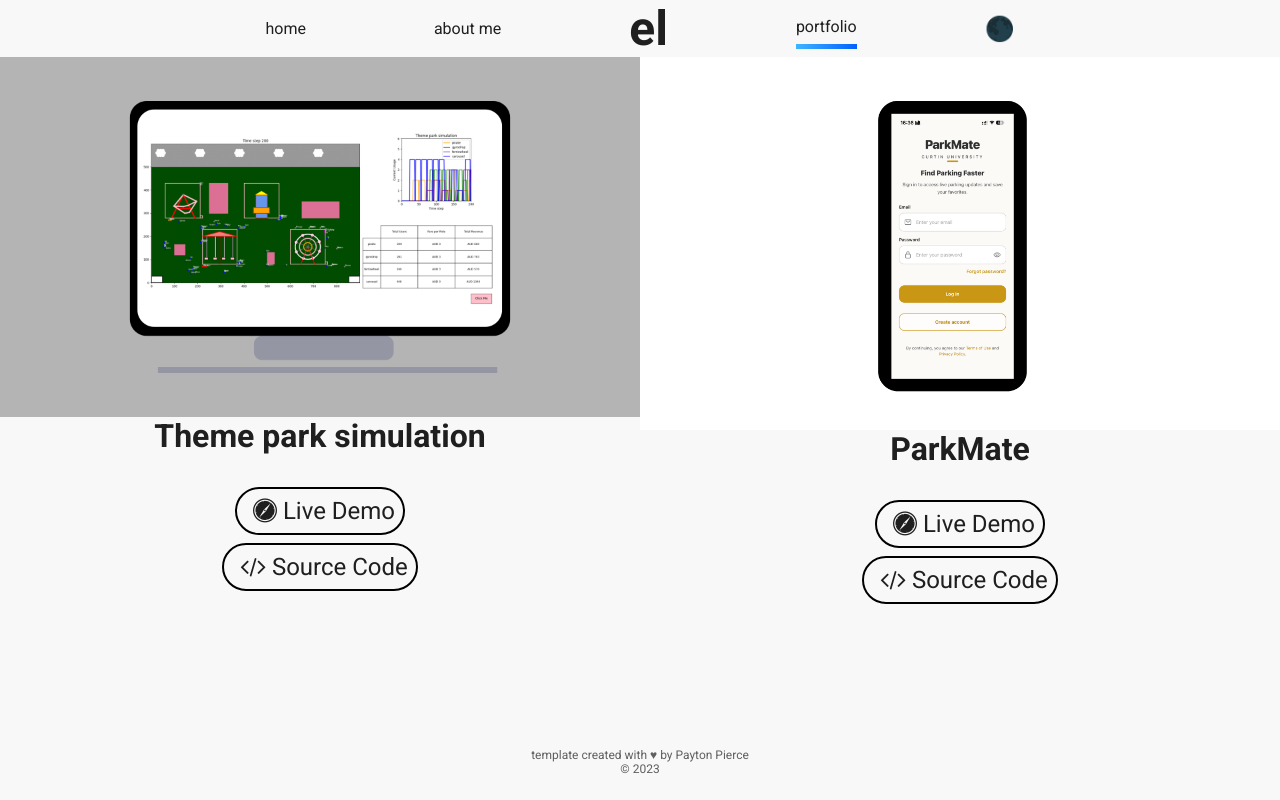
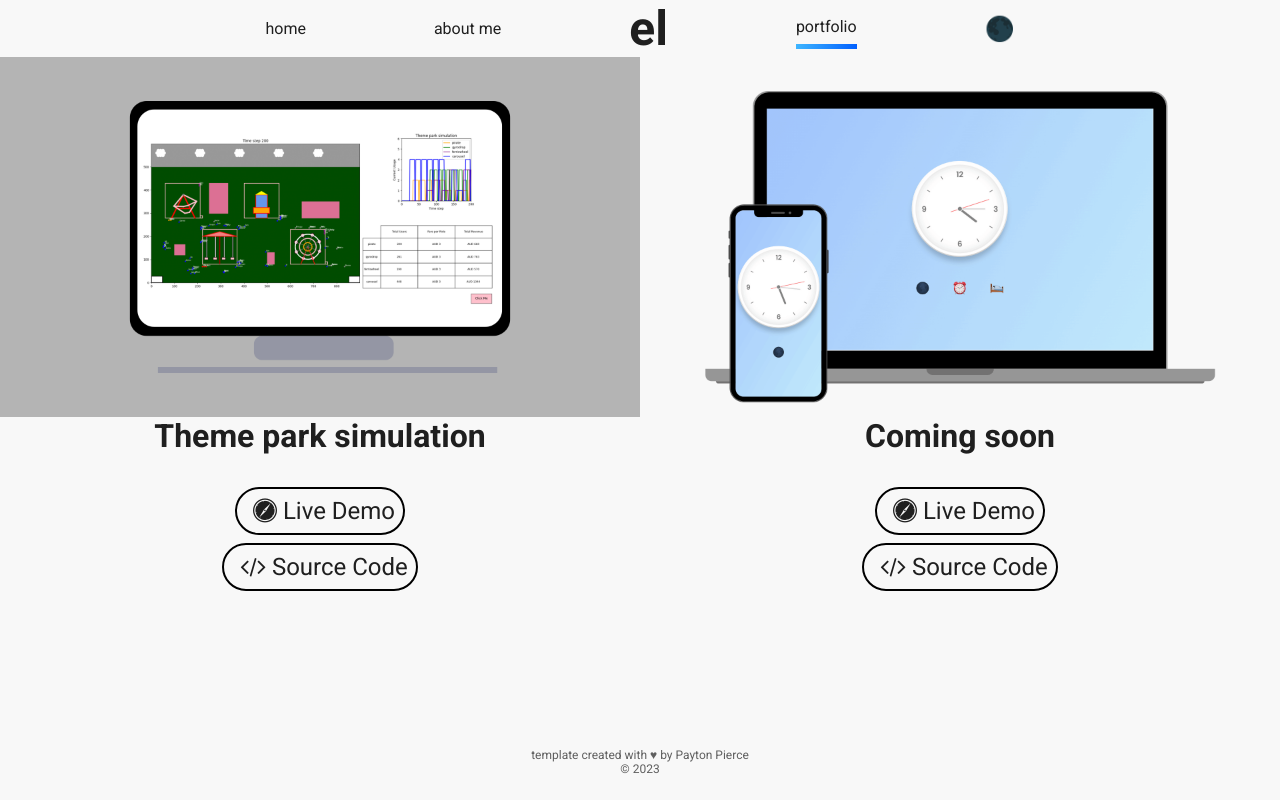
Before and after one commit to unbee-lee/portfolio, a React (Create React App) app: page /portfolio in a window 1280 px wide. Built offline with nearby package versions, Linux system fonts and the light colour scheme; the HTML template or start-up script is replaced by a standard one.

Commit message:
Revert "Add ParkMate project to portfolio"
This reverts commit 86d623655e21ca36472bc2c9e13992ed34801a91.

```diff
--- a/src/info/Info.js
+++ b/src/info/Info.js
@@ -98,9 +98,9 @@
             image: mock1
         },
         {
-            title: "ParkMate",
-            live: "https://drive.google.com/file/d/13BSGTvybm8EppH5Yo1T83p7cskeGA-8R/view?usp=drive_link",
-            source: "https://github.com/unbee-lee/ParkMate",
+            title: "Coming soon",
+            live: "https://github.com/unbee-lee/Building-a-classification-model",
+            source: "https://github.com/unbee-lee/Building-a-classification-model",
             image: mock2
         }
         // {
```
Also changed, not shown: src/img/mock2.png.
